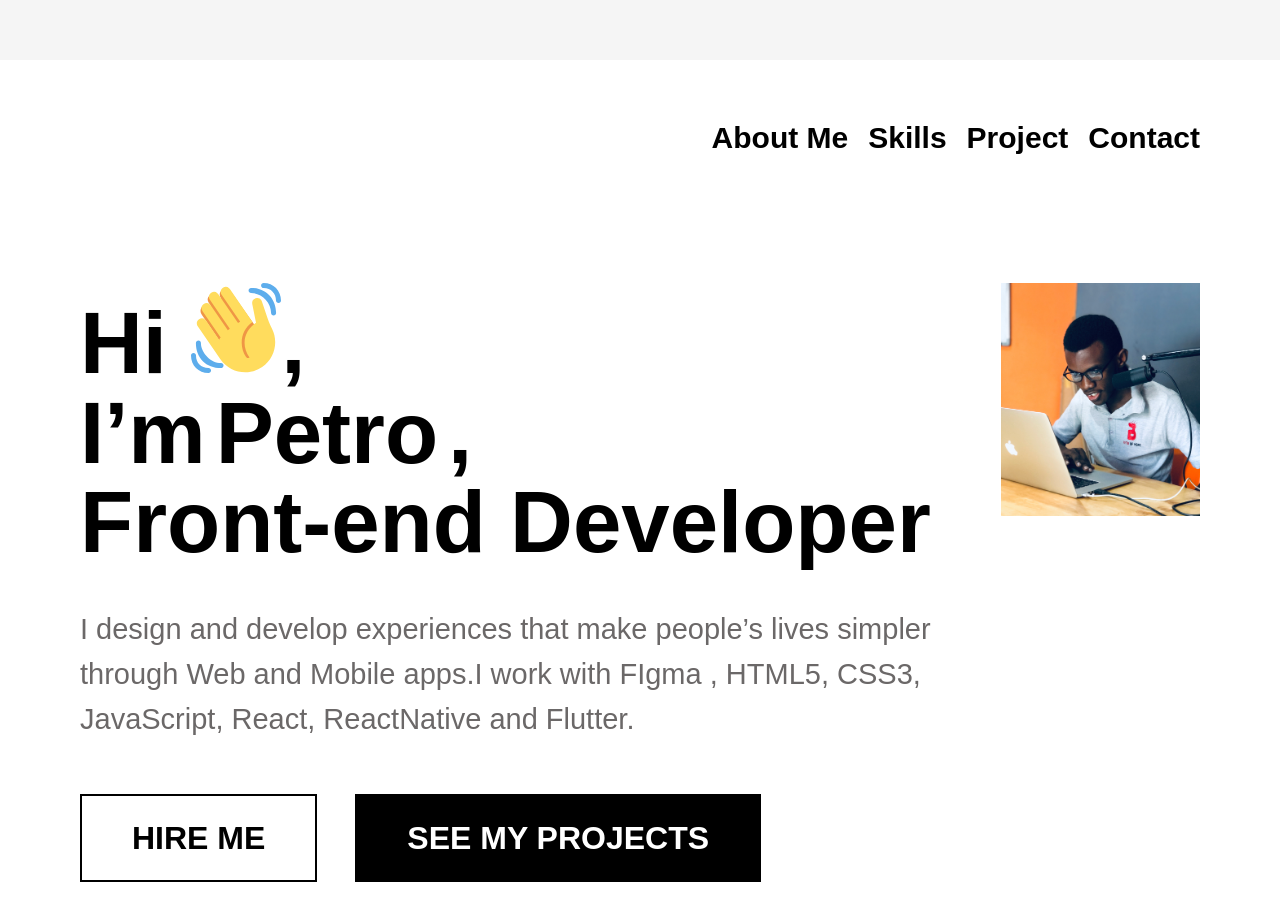
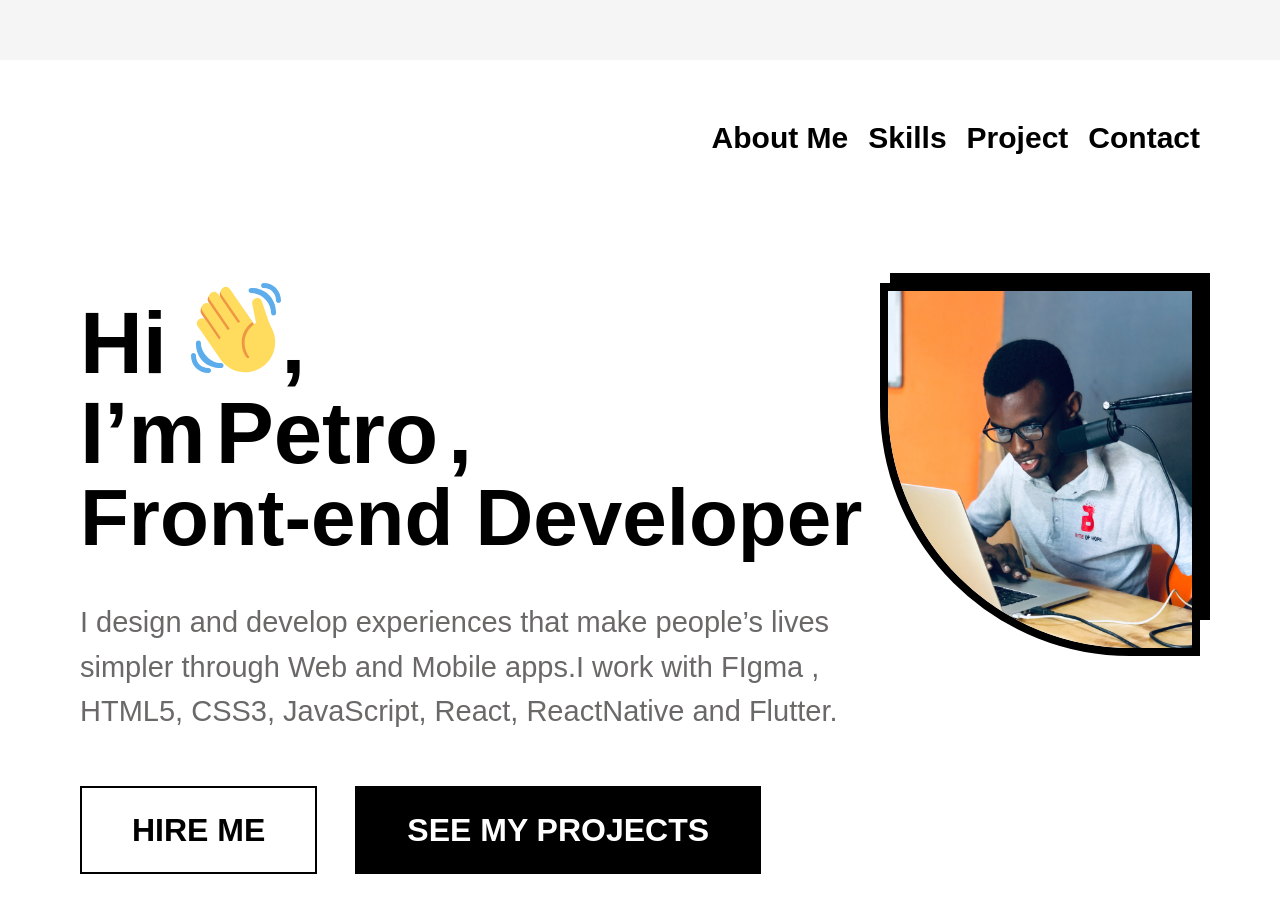
Before and after one commit to DarkPristav/Les3-Lemon, a plain HTML site: page index.html in a window 1280 px wide. Drawn offline with Linux system fonts and the light colour scheme.

Commit message:
Add files via upload

```diff
--- a/css/styles.css
+++ b/css/styles.css
@@ -15,6 +15,7 @@ h1, p {
 
 main {
     display: flex;
+    justify-content: space-between;
 }
 .container {
     max-width: 1512px;
@@ -51,13 +52,20 @@ main {
 }
 
 .info {
-
+    max-width: 800px;
 }
 
 .title {
     padding-top: 128px;
     font-weight: 700;
     font-size: 87px;
+    line-height: 1.03;
+    color: #000000;
+}
+
+.work {
+    font-weight: 700;
+    font-size: 80px;
     line-height: 1.03;
     color: #000000;
 }
@@ -123,10 +131,27 @@ h1 {
     max-width: 500px;
     height: auto;
     margin-right: 80px;
+
+}
+
+.image {
+    position: relative;
 }
 
 .photo img {
     max-width: 100%;
+    height: auto;
+    border-radius: 0 0 0 250px;
+    border: 8px solid #000000;
+    position: relative;
 }
 
-.cover {}
+.cover {
+    width: 100%;
+    height: calc(100% - 30px);
+    background-color: #000000;
+    position: absolute;
+    border-radius: 0 0 0 250px;
+    right: -10px;
+    top: -10px;
+}
```
